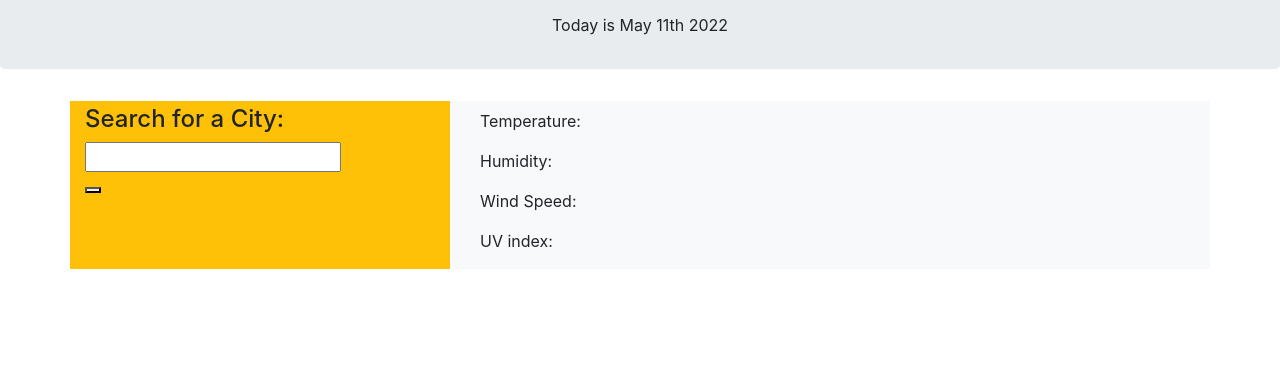
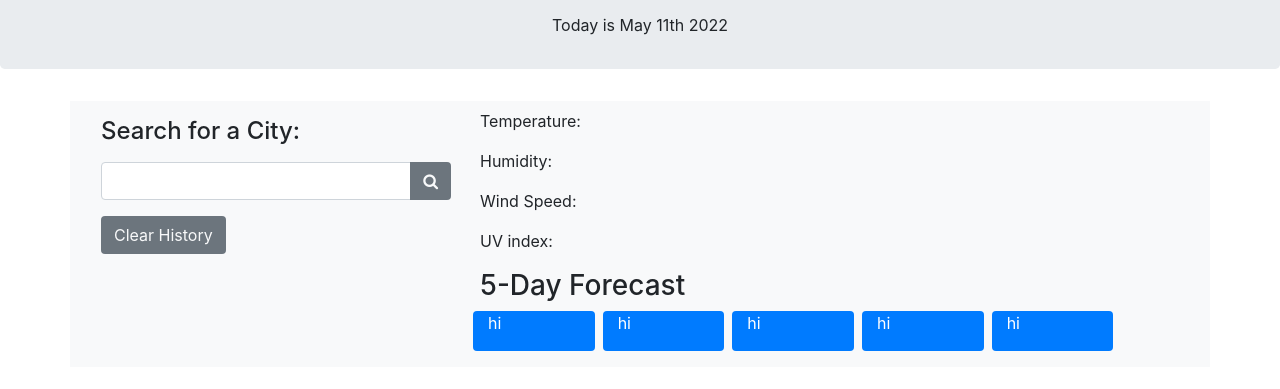
Before and after one commit to angelagola-ko/Weather-Dashboard, a plain HTML site: page index.html in a window 1280 px wide. Shown: the part 131-520 px from the top of the page. Drawn offline with nearby package versions, Linux system fonts and the light colour scheme.

Commit message:
Finished styling for search box/other

```diff
--- a/index.html
+++ b/index.html
@@ -5,6 +5,8 @@
     <meta http-equiv="X-UA-Compatible" content="IE=edge">
     <meta name="viewport" content="width=device-width, initial-scale=1.0">
     <link rel="stylesheet" href="https://cdnjs.cloudflare.com/ajax/libs/twitter-bootstrap/4.6.1/css/bootstrap.min.css" />
+    <link rel="stylesheet" href="https://maxcdn.bootstrapcdn.com/font-awesome/4.7.0/css/font-awesome.min.css">
+
     <link rel="stylesheet" href= "./assets/style.css"/>
 
     <title>Weather Dashboard</title>
@@ -17,16 +19,19 @@
 
     <div class="container">
         <div class="row">
-            <div class="col-sm-4 bg-warning">
-                <h4 class="pt-1">Search for a City:</h4>
-                <div>
-                    <input type="text">
-                    <div>
-                        <button></button>
+            <div class="col-sm-4 bg-light">
+                <h4 class="m-3">Search for a City:</h4>
+                <div class="input-group m-3">
+                    <input type="text" class="form-control" id="search-city">
+                    <div class="input-group-append">
+                        <button class="btn bg-secondary text-light" id="search-button"><i class="fa fa-search"></i></button>
                     </div>
+                </div>
+                    <button class="btn bg-secondary ml-3 text-light" id="clear-history">Clear History</button>
+                    <ul class="list-group">
 
+                    </ul>
                 </div>
-            </div>
 
             <div class="col-sm-8 bg-light">
                 <div class="border-dark rounded">
@@ -38,7 +43,26 @@
                         <p>UV index:</p>
                     </div>
                 </div>
-
+                <div class="col-sm-12">
+                    <h3>5-Day Forecast</h3>
+                    <div class="row">
+                        <div class="col-md-2 bg-primary ml-2 mb-3 text-white rounded">
+                            <p>hi</p>
+                        </div>
+                        <div class="col-md-2 bg-primary ml-2 mb-3 text-white rounded">
+                            <p>hi</p>
+                        </div>
+                        <div class="col-md-2 bg-primary ml-2 mb-3 text-white rounded">
+                            <p>hi</p>
+                        </div>
+                        <div class="col-md-2 bg-primary ml-2 mb-3 text-white rounded">
+                            <p>hi</p>
+                        </div>
+                        <div class="col-md-2 bg-primary ml-2 mb-3 text-white rounded">
+                            <p>hi</p>
+                        </div>
+                    </div>
+                </div>
             </div>
         </div>
     </div>
```
